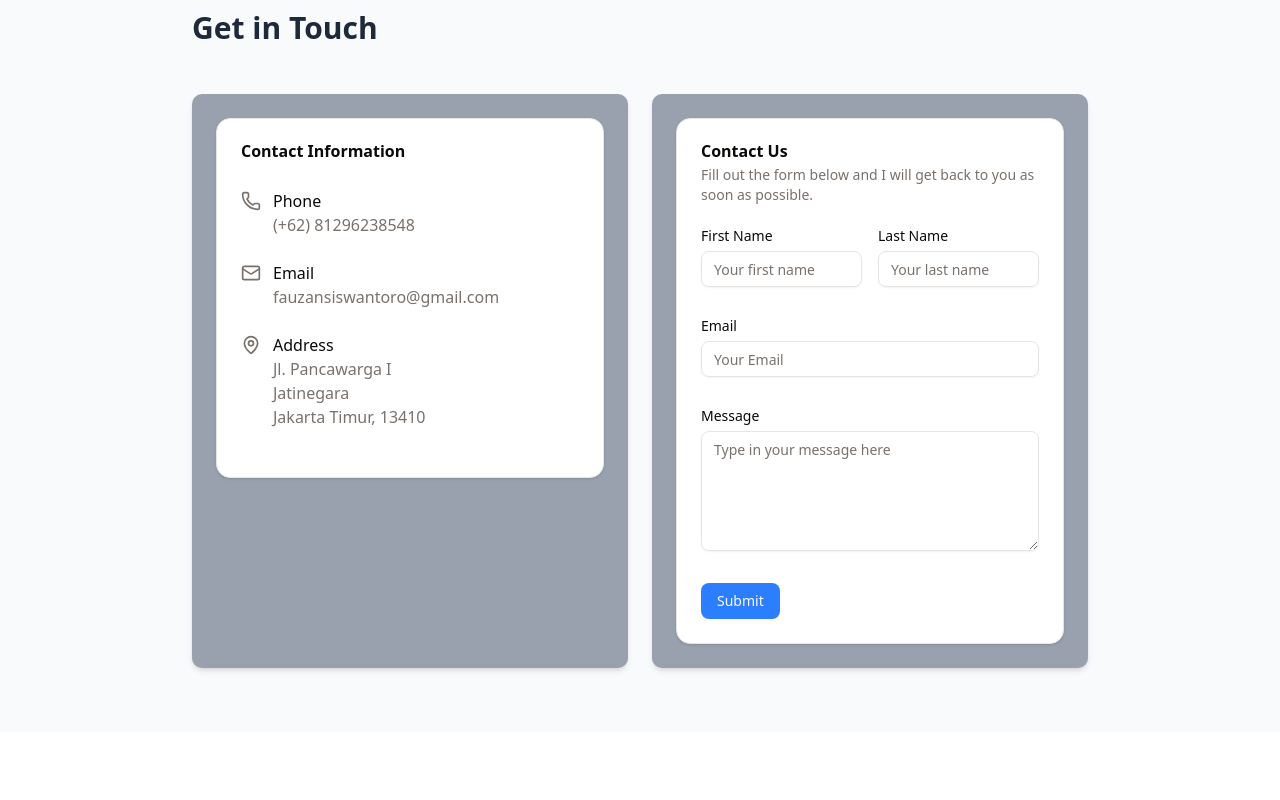
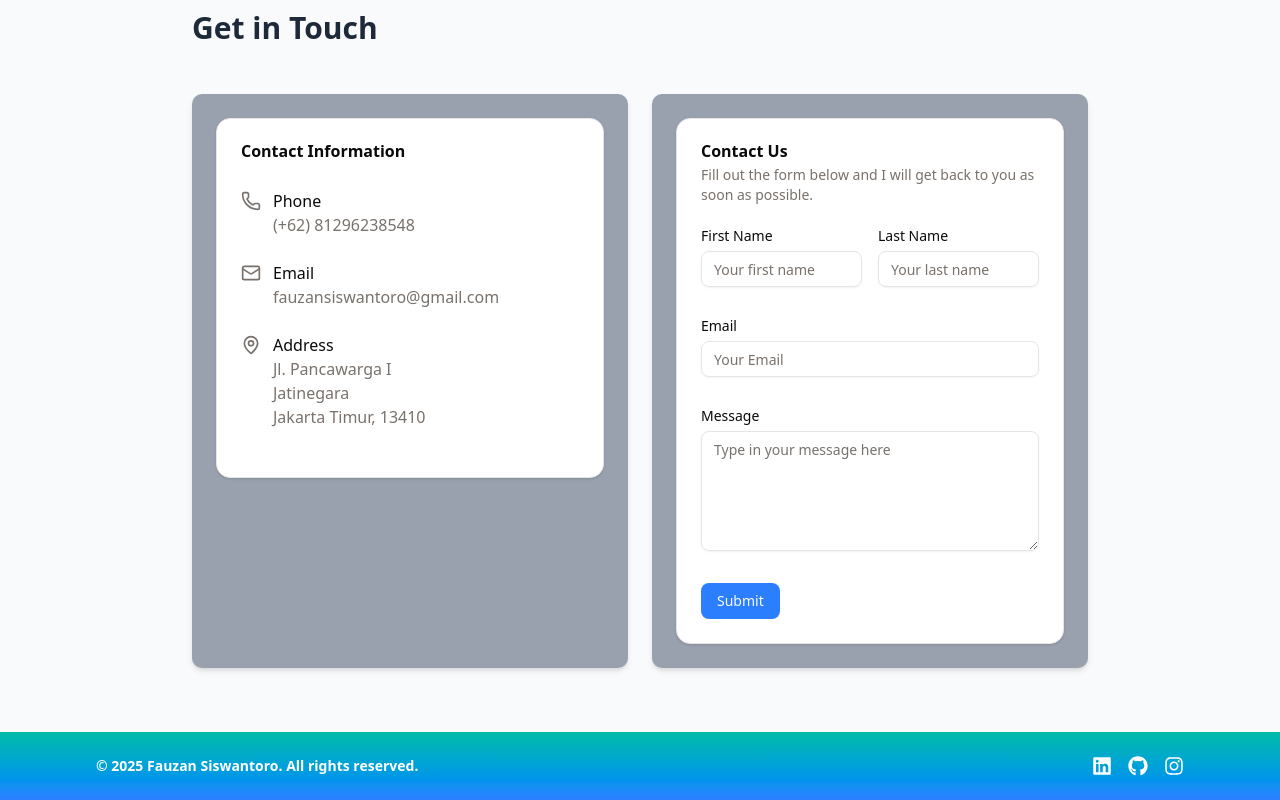
Before and after one commit to fauzansiswantoro1/portofolio-web, a Next.js app in the folder personal-web/: page / in a window 1280 px wide. Shown: the part 3878-4678 px from the top of the page. Before the commit the page ends 4610 px from the top, so only its background shows below. Built offline with nearby package versions, Linux system fonts and the light colour scheme; no server answers.

Commit message:
6th commit

```diff
--- a/personal-web/src/app/page.tsx
+++ b/personal-web/src/app/page.tsx
@@ -1,6 +1,7 @@
 import About from "@/components/about";
 import Contact from "@/components/contact";
 import Experience from "@/components/experience";
+import Footer from "@/components/footer";
 import Hero from "@/components/hero";
 import PortfolioSection from "@/components/portofolio";
 import Skills from "@/components/skills";
@@ -16,6 +17,7 @@ export default function Home() {
       <Experience/>
       <Testimonials/>
       <Contact/>
+      <Footer/>
     </div>
   );
 }
--- /dev/null
+++ b/personal-web/src/components/footer.tsx
@@ -0,0 +1,43 @@
+"use client";
+
+import { FaLinkedin, FaGithub, FaTwitter, FaInstagram } from "react-icons/fa"; // Importing social media icons
+
+export default function Footer() {
+  return (
+    <div className="bg-gradient-to-b from-teal-500 to-blue-500 text-white py-6">
+      <div className="max-w-6xl mx-auto flex justify-between items-center px-6 sm:px-8">
+        {/* Footer Content */}
+        <div className="text-sm font-bold">
+          <p>&copy; {new Date().getFullYear()} Fauzan Siswantoro. All rights reserved.</p>
+        </div>
+        {/* Social Links */}
+        <div className="flex space-x-4 text-xl">
+          <a
+            href="https://www.linkedin.com/in/muhamad-fauzan-siswantoro-798a60207/"
+            target="_blank"
+            rel="noopener noreferrer"
+            className="hover:text-black transition"
+          >
+            <FaLinkedin />
+          </a>
+          <a
+            href="https://github.com/fauzansiswantoro1"
+            target="_blank"
+            rel="noopener noreferrer"
+            className="hover:text-black transition"
+          >
+            <FaGithub />
+          </a>
+          <a
+            href="https://www.instagram.com/fauzansiswantoro1/?hl=en"
+            target="_blank"
+            rel="noopener noreferrer"
+            className="hover:text-black transition"
+          >
+            <FaInstagram />
+          </a>
+        </div>
+      </div>
+    </div>
+  );
+}
--- a/personal-web/src/components/hero.tsx
+++ b/personal-web/src/components/hero.tsx
@@ -44,7 +44,7 @@ export default function Hero() {
                     src="/photo-fauzan.jpeg"
                     alt="Muhamad Fauzan Siswantoro"
                     fill
-                    className="object-cover"
+                    className="object-cover hover:scale-125"
                     priority
                 />
             </div>
```
